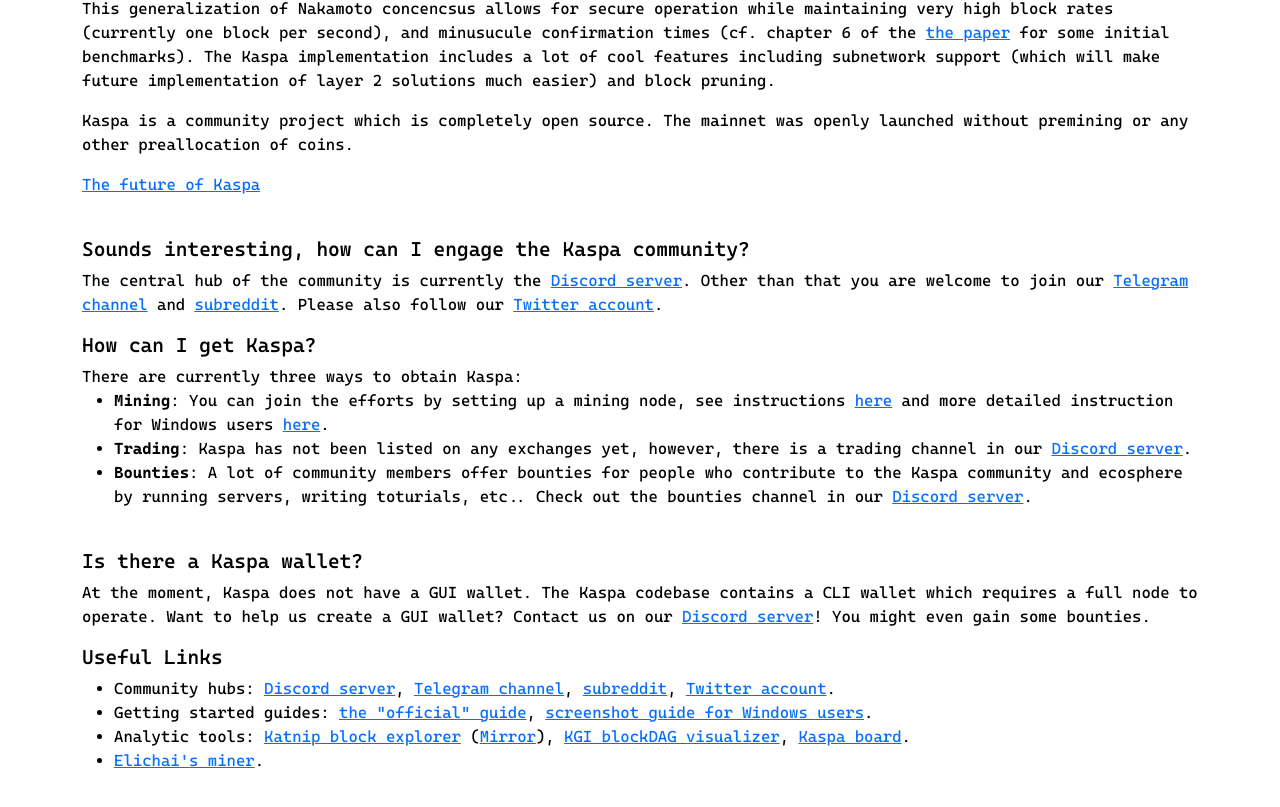
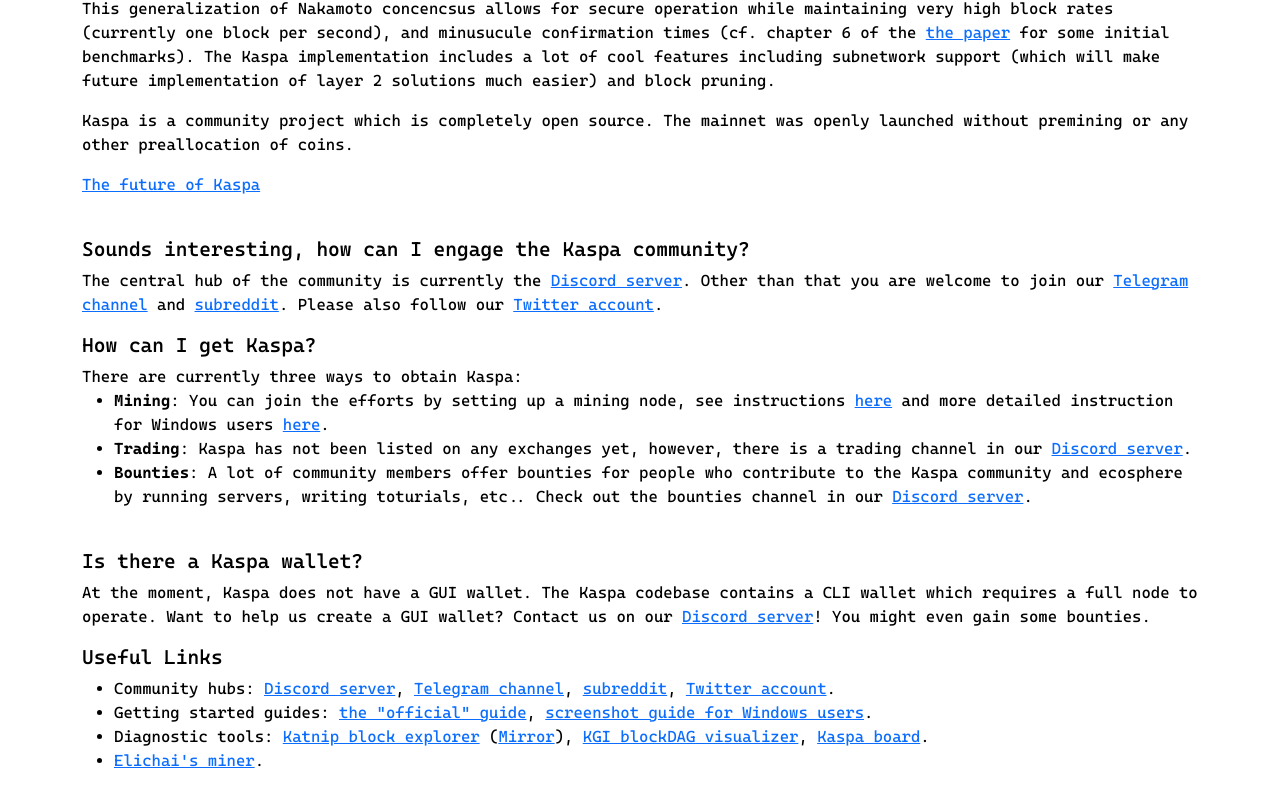
Before and after one commit to kaspanet-org/kaspanet.org, a Vue app: page / in a window 1280 px wide. Shown: the part 313-1120 px from the top of the page. Built offline with nearby package versions, Linux system fonts and the light colour scheme.

Commit message:
Update Home.vue

```diff
--- a/src/views/Home.vue
+++ b/src/views/Home.vue
@@ -48,7 +48,7 @@
             <ul>
                 <li>Community hubs: <a href="https://discord.gg/kS3SK5F36R" target="_blank">Discord server</a>, <a href="https://t.me/Kaspaenglish" target="_blank">Telegram channel</a>, <a href="https://www.reddit.com/r/Kaspa/" target="_blank">subreddit</a>, <a href="https://twitter.com/CurrencyKaspa" target="_blank">Twitter account</a>.</li>
                 <li>Getting started guides: <a href="https://github.com/Kaspanet/docs/blob/main/Getting%20Started/Full%20Node%20Installation.md" target="_blank">the "official" guide</a>,  <a href="https://steemit.com/crypto/@Kaspa/Kaspa-quick-start-guide" target="_blank">screenshot guide for Windows users</a>.</li>
-                <li>Analytic tools: <a href="http://katnip.Kaspanet.org/" target="_blank">Katnip block explorer</a> (<a href="http://blockexplorer.Kaspanet.org/" target="_blank">Mirror</a>), <a href="http://kgi.Kaspanet.org/" target="_blank">KGI blockDAG visualizer</a>, <a href="http://kasboard.Kaspanet.org/" target="_blank">Kaspa board</a>.</li>
+                <li>Diagnostic tools: <a href="http://katnip.Kaspanet.org/" target="_blank">Katnip block explorer</a> (<a href="http://blockexplorer.Kaspanet.org/" target="_blank">Mirror</a>), <a href="http://kgi.Kaspanet.org/" target="_blank">KGI blockDAG visualizer</a>, <a href="http://kasboard.Kaspanet.org/" target="_blank">Kaspa board</a>.</li>
                 <li><a href="https://github.com/elichai/Kaspa-miner/releases/latest" target="_blank">Elichai's miner</a>.</li>
 
             </ul>
```
